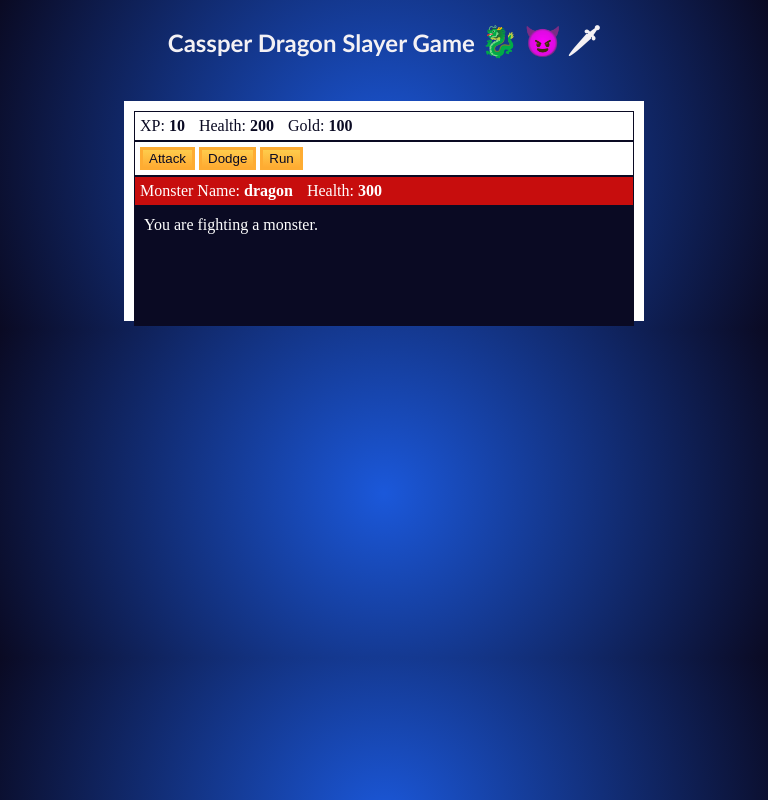
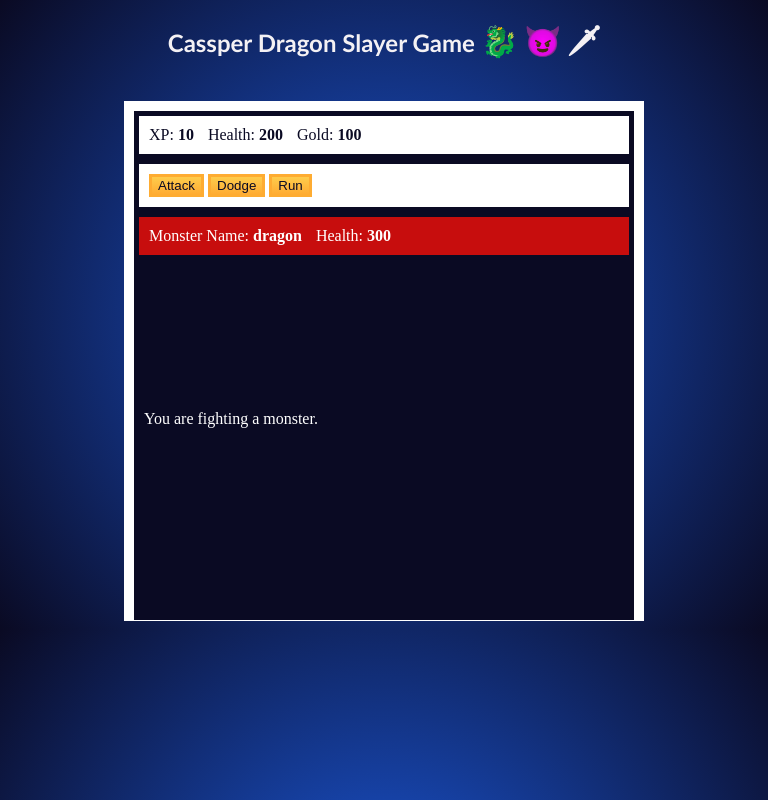
Before and after one commit to Cassper84/Dragon_game, a plain HTML site: page index.html in a window 768 px wide. Both pictures are taken after a click on the button "Fight dragon". Drawn offline with Linux system fonts and the light colour scheme.

Commit message:
modified

```diff
--- a/index.html
+++ b/index.html
@@ -2,6 +2,7 @@
 <html lang="en">
   <head>
     <meta charset="utf-8">
+    <meta name="viewport" content="width=device-width, initial-scale=1.0">
     <link rel="stylesheet" href="./style.css">
     <title>RPG - Dragon Repeller</title>
   </head>
--- a/style.css
+++ b/style.css
@@ -1,8 +1,9 @@
-body {
+@media screen and (min-width: 768px) {
+  body {
   background: radial-gradient(circle, #1b58da, #0a0a23);
-}
+ }
 
-#text {
+ #text {
   background-color: #0a0a23;
   color: #ffffff;
   padding: 10px;
@@ -51,3 +52,64 @@ button {
   background-image: linear-gradient(#fecc4c, #ffac33);
   border: 3px solid #feac32;
 }
+}
+
+
+
+
+@media only screen and (max-width: 768px){
+  body {
+    background: radial-gradient(circle, #1b58da, #0a0a23);
+  }
+
+  #text {
+    background-color: #0a0a23;
+    color: #ffffff;
+    padding: 10px;
+    padding-top: 150px;
+    height: 200px;
+  }
+  .title{
+
+    color: rgb(244, 241, 244);
+    text-align: center;
+    font-family: 'Gill Sans', 'Gill Sans MT', Calibri, 'Trebuchet MS', sans-serif;
+
+  }
+
+  #game {
+    max-width: 500px;
+    height: 500px;
+    background-color: #ffffff;
+    color: #ffffff;
+    margin: 30px auto 0px;
+    padding: 10px;
+  }
+
+  #controls,
+  #stats {
+    border: 5px solid #0a0a23;
+    padding: 10px;
+    color: #0a0a23;
+  }
+
+  #monsterStats {
+    display: none;
+    border: 5px solid #0a0a23;
+    padding: 10px;
+    color: #ffffff;
+    background-color: #c70d0d;
+  }
+
+  .stat {
+    padding-right: 10px;
+  }
+
+  button {
+    cursor: pointer;
+    color: #0a0a23;
+    background-color: #feac32;
+    background-image: linear-gradient(#fecc4c, #ffac33);
+    border: 3px solid #feac32;
+  }
+}
```
